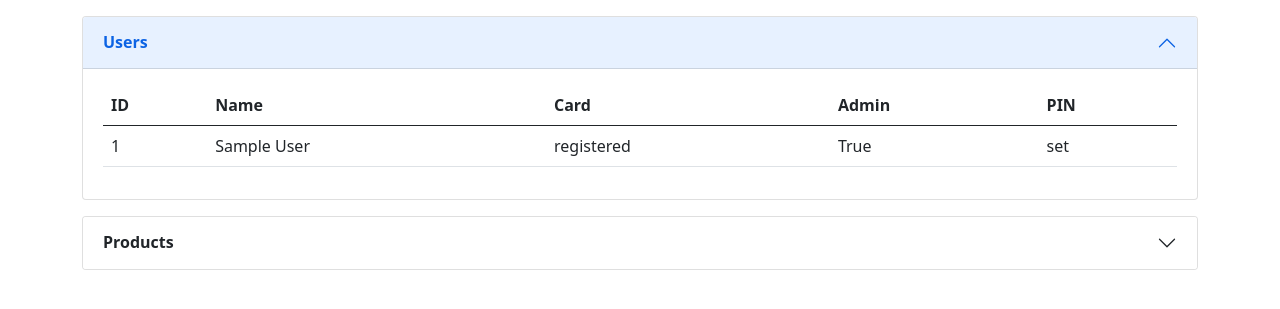
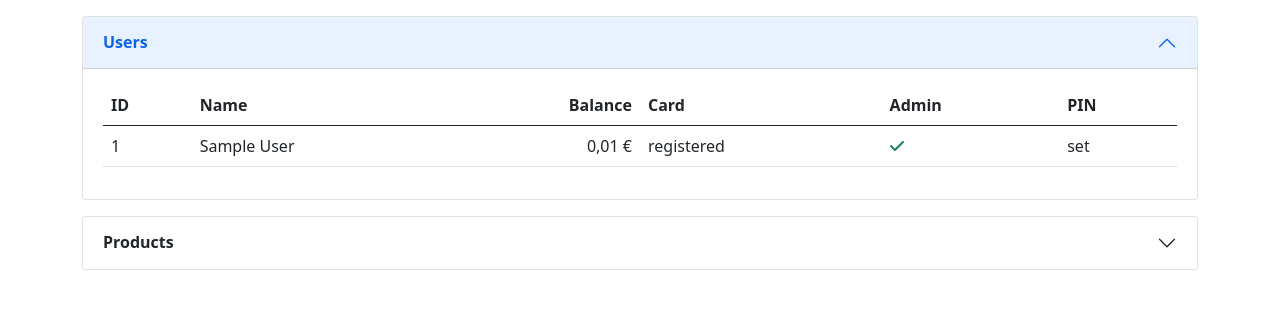
Before and after one commit to fsphys/nanposweb, a Flask app: page /admin in a window 1280 px wide, after a click on "Users". Shown: the part 71-380 px from the top of the page. Run offline with Flask 3, Linux system fonts and the light colour scheme; a user stored in the database is signed in; tables that the repository leaves empty hold one stand-in row (values such as "Sample post").

Commit message:
fix admin user display

```diff
--- a/nanposweb/admin.py
+++ b/nanposweb/admin.py
@@ -1,7 +1,8 @@
 from flask import Blueprint, render_template
 from flask_login import login_required
 
-from .models import User, Product
+from .db import db
+from .models import User, Product, Revenue
 from .util import admin_required
 
 admin = Blueprint('admin', __name__)
@@ -11,6 +12,12 @@ admin = Blueprint('admin', __name__)
 @login_required
 @admin_required
 def index():
-    users = User.query.order_by(User.name).all()
+    aggregation = db.select(db.func.sum(Revenue.amount).label('balance'), Revenue.user.label('user_id')).group_by(
+        Revenue.user).subquery()
+    user_query = db.select(User, db.func.coalesce(aggregation.c.user_id, 0)).outerjoin(
+        aggregation,
+        User.id == aggregation.c.user_id
+    ).order_by(User.name)
+    users = db.session.execute(user_query).all()
     products = Product.query.order_by(Product.name).all()
     return render_template('admin.html', users=users, products=products)
--- a/nanposweb/templates/admin.html
+++ b/nanposweb/templates/admin.html
@@ -17,18 +17,20 @@
                         <tr>
                             <th scope="col">ID</th>
                             <th scope="col">Name</th>
+                            <th scope="col" class="text-end" style="width: 10rem">Balance</th>
                             <th scope="col">Card</th>
                             <th scope="col">Admin</th>
                             <th scope="col">PIN</th>
                         </tr>
                         </thead>
                         <tbody>
-                        {% for user in users %}
+                        {% for user, balance in users %}
                             <tr>
                                 <td>{{ user.id }}</td>
                                 <td>{{ user.name }}</td>
+                                <td class="text-end">{{ balance | format_currency }}</td>
                                 <td>{% if user.card is not none %}registered{% endif %}</td>
-                                <td>{{ user.isop }}</td>
+                                <td>{{ macros.render_bool(user.isop) }}</td>
                                 <td>{% if user.pin is not none %}set{% endif %}</td>
                             </tr>
                         {% endfor %}
@@ -66,10 +68,10 @@
                                 <td>{{ product.id }}</td>
                                 <td>{{ product.name }}</td>
                                 <td>{{ product.ean }}</td>
-                                <td>{{ product.price }}</td>
-                                <td>{{ product.visible }}</td>
-                                <td>{{ product.has_alc }}</td>
-                                <td>{{ product.is_food }}</td>
+                                <td>{{ product.price | format_currency }}</td>
+                                <td>{{ macros.render_bool(product.visible) }}</td>
+                                <td>{{ macros.render_bool(product.has_alc) }}</td>
+                                <td>{{ macros.render_bool(product.is_food) }}</td>
                             </tr>
                         {% endfor %}
                         </tbody>
--- a/nanposweb/templates/macros.html
+++ b/nanposweb/templates/macros.html
@@ -7,3 +7,7 @@
     </span>
 {% endif %}
 {%- endmacro %}
+
+{% macro render_bool(value) %}
+    <i class="fa-solid {% if value %}fa-check text-success{% else %}fa-xmark text-danger{% endif %}"></i>
+{% endmacro %}
```
